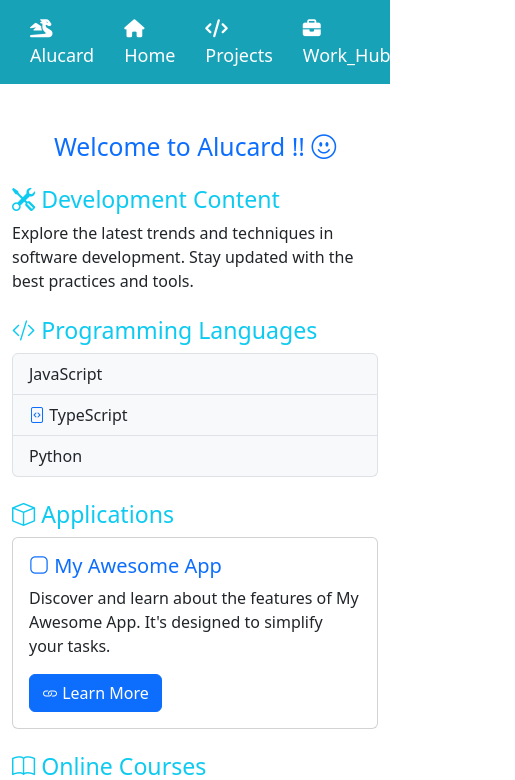
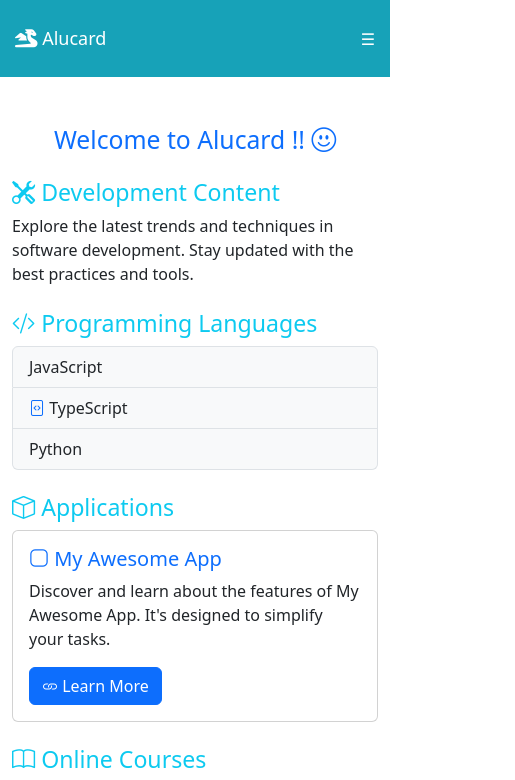
Before and after one commit to adhikary-dipankar/App, an Angular app: page /home in a window 390 px wide. Shown: the top 780 px of the page, 515 px wide, since content can reach past the window. Built offline with nearby package versions, Linux system fonts and the light colour scheme; some icons are missing.

Commit message:
Update app.component.css

```diff
--- a/src/app/app.component.css
+++ b/src/app/app.component.css
@@ -4,8 +4,8 @@ body {
     }
 
     nav {
-    background-color: #17a2b8; /* Use your desired background color */
-    color: #fff; /* Text color */
+      background-color: #17a2b8;
+      color: #fff;
       padding: 15px;
       display: flex;
       justify-content: space-between;
@@ -23,3 +23,24 @@ body {
       margin: 0 15px;
       font-size: 18px;
     }
+
+    @media only screen and (max-width: 768px) {
+      nav div:last-child {
+        display: none;
+        flex-direction: column;
+        align-items: flex-end;
+      }
+
+      nav a {
+        margin: 10px 0;
+      }
+
+      #menu-icon {
+        display: block;
+        cursor: pointer;
+      }
+    }
+
+    #nav-links {
+      display: none;
+    }
```
Lines whose indentation alone changed are shown as unchanged.
